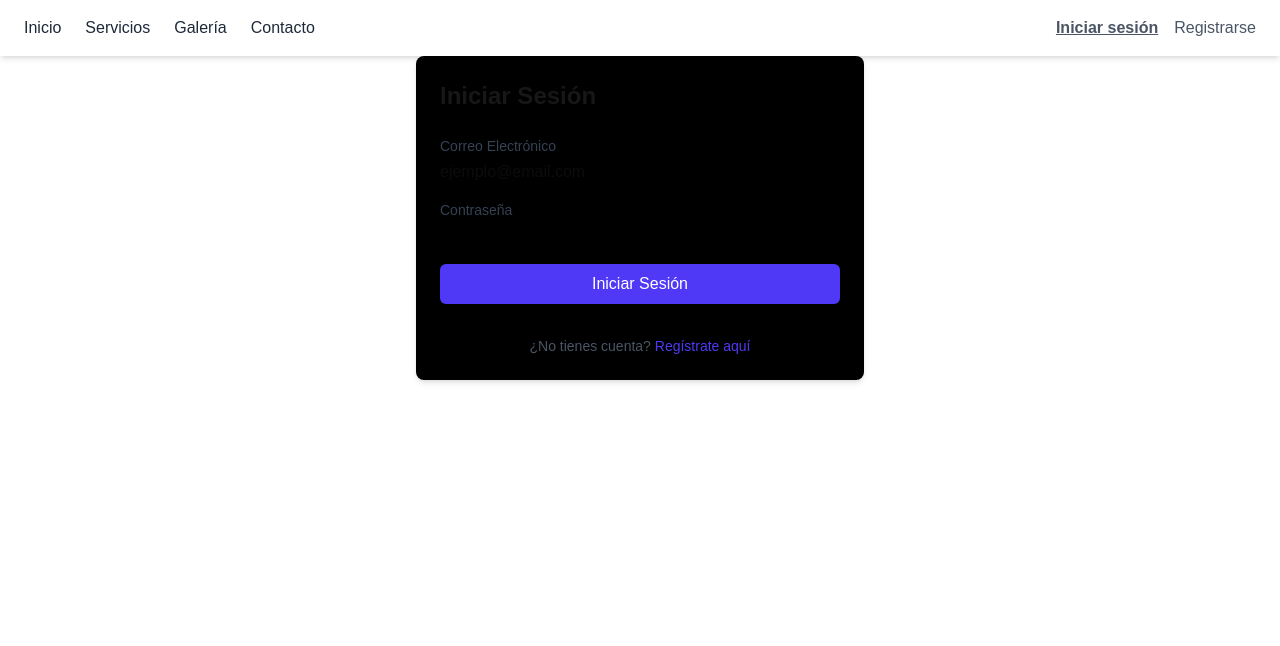
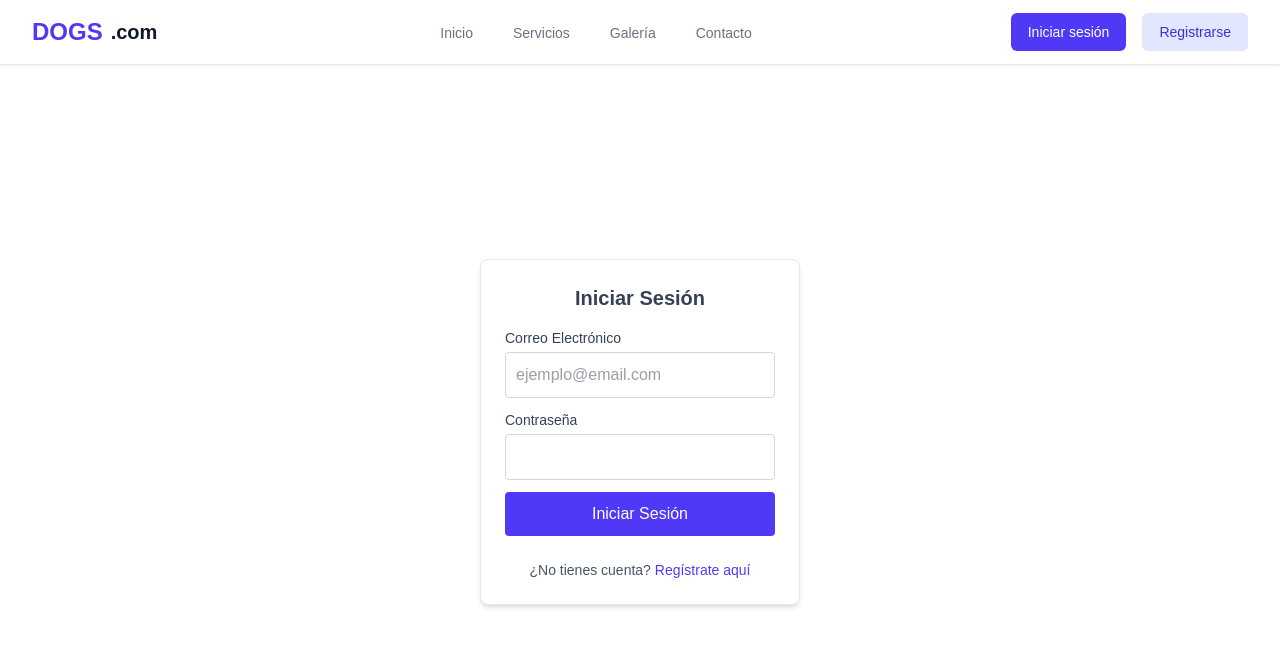
Before and after one commit to MrCortes23/ProjectDOGS, a Next.js app: page /login in a window 1280 px wide. Shown: the top 646 px of the page. Built offline with nearby package versions, Linux system fonts and the light colour scheme.

Commit message:
dashboard hecho y estilos mas cleans

```diff
--- a/app/dashboard/layout.tsx
+++ b/app/dashboard/layout.tsx
@@ -1,14 +1,13 @@
 import { redirect } from 'next/navigation';
 import { ReactNode } from 'react';
 import { cookies } from 'next/headers';
-import LogoutButton from '@/components/dashboard/logout-button';
+import Sidebar from '@/components/dashboard/Sidebar';
 
 export default async function DashboardLayout({
   children,
 }: {
   children: ReactNode;
 }) {
-  // Verificar si hay sesión iniciada usando cookies
   const allCookies = await cookies();
   const token = allCookies.get('token')?.value;
   const user = allCookies.get('user')?.value;
@@ -18,28 +17,13 @@ export default async function DashboardLayout({
   }
 
   return (
-    <div className="min-h-screen">
-      {/* Navbar */}
-      <nav className="bg-white shadow">
-        <div className="max-w-7xl mx-auto px-4 sm:px-6 lg:px-8">
-          <div className="flex justify-between h-16">
-            <div className="flex">
-              <div className="flex-shrink-0 flex items-center">
-                <span className="text-xl font-bold text-indigo-600">Mi Dashboard</span>
-              </div>
-            </div>
-            <div className="flex items-center">
-              <div className="ml-3 relative">
-                <LogoutButton />
-              </div>
-            </div>
-          </div>
-        </div>
-      </nav>
+    <div className="flex min-h-screen bg-gray-50">
 
-      <main className="max-w-7xl mx-auto py-6 sm:px-6 lg:px-8">
+      <Sidebar />
+
+      <div className="flex-1 p-8">
         {children}
-      </main>
+      </div>
     </div>
   );
 }
--- a/app/dashboard/page.tsx
+++ b/app/dashboard/page.tsx
@@ -1,9 +1,23 @@
+"use client"
+
 export default function Dashboard() {
   return (
-    <div className="p-8">
-      <h1 className="text-3xl font-bold text-white mb-8">Bienvenido a tu Dashboard</h1>
-      <div className="bg-white rounded-lg p-6">
-        <p className="text-gray-600">Contenido del dashboard</p>
+    <div className="space-y-6">
+      <h1 className="text-3xl font-bold text-gray-900">Bienvenido a tu Dashboard</h1>
+      <div className="grid grid-cols-1 gap-6 sm:grid-cols-2 lg:grid-cols-3">
+        {/* Tarjetas de contenido */}
+        <div className="bg-white p-6 rounded-lg shadow">
+          <h2 className="text-xl font-semibold text-gray-900 mb-2">Perros</h2>
+          <p className="text-gray-600">Gestiona tus perros aquí</p>
+        </div>
+        <div className="bg-white p-6 rounded-lg shadow">
+          <h2 className="text-xl font-semibold text-gray-900 mb-2">Citas</h2>
+          <p className="text-gray-600">Administra tus citas veterinarias</p>
+        </div>
+        <div className="bg-white p-6 rounded-lg shadow">
+          <h2 className="text-xl font-semibold text-gray-900 mb-2">Configuración</h2>
+          <p className="text-gray-600">Ajustes de tu cuenta</p>
+        </div>
       </div>
     </div>
   );
--- a/app/page.tsx
+++ b/app/page.tsx
@@ -1,13 +1,13 @@
 "use client"
 
 import Navbar from "@/components/navbar"
-
 
 export default function Home() {
   return (
     <div className="min-h-screen bg-white dark:bg-gray-950 transition-colors duration-300 overflow-hidden">
 
       <Navbar />
+
     </div>
   )
 }
--- a/components/auth/login-form.tsx
+++ b/components/auth/login-form.tsx
@@ -42,12 +42,13 @@ export default function LoginForm() {
   };
 
   return (
-    <div className="max-w-md mx-auto p-6 bg-black rounded-lg shadow-md">
-      <h2 className="text-2xl font-bold mb-6">Iniciar Sesión</h2>
-      {error && <div className="text-red-500 mb-4">{error}</div>}
-      <form onSubmit={handleSubmit} className="space-y-4">
+    <div className="flex items-center justify-center min-h-[calc(100vh-64px)]">
+      <div className="w-80 p-6 bg-white border border-gray-200 rounded-lg shadow-md">
+        <h2 className="text-xl font-semibold mb-4 text-gray-700 text-center">Iniciar Sesión</h2>
+        {error && <div className="text-red-500 mb-4 text-center">{error}</div>}
+        <form onSubmit={handleSubmit} className="space-y-3">
           <div>
-          <label htmlFor="email" className="block text-sm font-medium text-gray-700">
+            <label htmlFor="email" className="block text-sm font-medium text-gray-700 mb-1">
               Correo Electrónico
             </label>
             <input
@@ -55,13 +56,13 @@ export default function LoginForm() {
               id="email"
               value={email}
               onChange={(e) => setEmail(e.target.value)}
-            className="mt-1 block w-full rounded-md border-gray-300 shadow-sm focus:border-indigo-500 focus:ring-indigo-500"
+              className="w-full p-2.5 rounded border border-gray-300 text-gray-700 focus:outline-none focus:border-indigo-500 focus:ring-1 focus:ring-indigo-500 transition-colors duration-200"
               required
               placeholder="ejemplo@email.com"
             />
           </div>
           <div>
-          <label htmlFor="password" className="block text-sm font-medium text-gray-700">
+            <label htmlFor="password" className="block text-sm font-medium text-gray-700 mb-1">
               Contraseña
             </label>
             <input
@@ -69,26 +70,27 @@ export default function LoginForm() {
               id="password"
               value={password}
               onChange={(e) => setPassword(e.target.value)}
-            className="mt-1 block w-full rounded-md border-gray-300 shadow-sm focus:border-indigo-500 focus:ring-indigo-500"
+              className="w-full p-2.5 rounded border border-gray-300 text-gray-700 focus:outline-none focus:border-indigo-500 focus:ring-1 focus:ring-indigo-500 transition-colors duration-200"
               required
               minLength={6}
             />
           </div>
           <button
             type="submit"
-          className="w-full bg-indigo-600 text-white py-2 px-4 rounded-md hover:bg-indigo-700 focus:outline-none focus:ring-2 focus:ring-indigo-500 focus:ring-offset-2"
+            className="w-full bg-indigo-600 text-white py-2.5 px-4 rounded hover:bg-indigo-700 focus:outline-none focus:ring-2 focus:ring-indigo-500 focus:ring-offset-2 transition-colors duration-200"
           >
             Iniciar Sesión
           </button>
-        <div className="mt-4 text-center">
+          <div className="mt-3 text-center">
             <p className="text-sm text-gray-600">
               ¿No tienes cuenta?{' '}
-            <a href="/register" className="font-medium text-indigo-600 hover:text-indigo-500">
+              <a href="/register" className="font-medium text-indigo-600 hover:text-indigo-500 transition-colors duration-200">
                 Regístrate aquí
               </a>
             </p>
           </div>
         </form>
       </div>
+    </div>
   );
 }
--- a/components/auth/register-form.tsx
+++ b/components/auth/register-form.tsx
@@ -49,12 +49,13 @@ export default function RegisterForm() {
   };
 
   return (
-    <div className="max-w-md mx-auto p-6 bg-black rounded-lg shadow-md">
-      <h2 className="text-2xl font-bold mb-6">Registrarse</h2>
-      {error && <div className="text-red-500 mb-4">{error}</div>}
-      <form onSubmit={handleSubmit} className="space-y-4">
+    <div className="flex items-center justify-center min-h-[calc(100vh-64px)]">
+      <div className="w-80 p-6 bg-white border border-gray-200 rounded-lg shadow-md">
+        <h2 className="text-xl font-semibold mb-4 text-gray-700 text-center">Registrarse</h2>
+        {error && <div className="text-red-500 mb-4 text-center">{error}</div>}
+        <form onSubmit={handleSubmit} className="space-y-3">
           <div>
-          <label htmlFor="name" className="block text-sm font-medium text-gray-700">
+            <label htmlFor="name" className="block text-sm font-medium text-gray-700 mb-1">
               Nombre
             </label>
             <input
@@ -62,12 +63,12 @@ export default function RegisterForm() {
               id="name"
               value={name}
               onChange={(e) => setName(e.target.value)}
-            className="mt-1 block w-full rounded-md border-gray-300 shadow-sm focus:border-indigo-500 focus:ring-indigo-500"
+              className="w-full p-2 rounded border border-gray-300 text-gray-700 focus:outline-none focus:border-indigo-500 focus:ring-1 focus:ring-indigo-500 transition-colors duration-200"
               required
             />
           </div>
           <div>
-          <label htmlFor="email" className="block text-sm font-medium text-gray-700">
+            <label htmlFor="email" className="block text-sm font-medium text-gray-700 mb-1">
               Correo Electrónico
             </label>
             <input
@@ -75,12 +76,12 @@ export default function RegisterForm() {
               id="email"
               value={email}
               onChange={(e) => setEmail(e.target.value)}
-            className="mt-1 block w-full rounded-md border-gray-300 shadow-sm focus:border-indigo-500 focus:ring-indigo-500"
+              className="w-full p-2 rounded border border-gray-300 text-gray-700 focus:outline-none focus:border-indigo-500 focus:ring-1 focus:ring-indigo-500 transition-colors duration-200"
               required
             />
           </div>
           <div>
-          <label htmlFor="phone" className="block text-sm font-medium text-gray-700">
+            <label htmlFor="phone" className="block text-sm font-medium text-gray-700 mb-1">
               Teléfono
             </label>
             <input
@@ -88,12 +89,12 @@ export default function RegisterForm() {
               id="phone"
               value={phone}
               onChange={(e) => setPhone(e.target.value)}
-            className="mt-1 block w-full rounded-md border-gray-300 shadow-sm focus:border-indigo-500 focus:ring-indigo-500"
+              className="w-full p-2 rounded border border-gray-300 text-gray-700 focus:outline-none focus:border-indigo-500 focus:ring-1 focus:ring-indigo-500 transition-colors duration-200"
               required
             />
           </div>
           <div>
-          <label htmlFor="address" className="block text-sm font-medium text-gray-700">
+            <label htmlFor="address" className="block text-sm font-medium text-gray-700 mb-1">
               Dirección
             </label>
             <input
@@ -101,12 +102,12 @@ export default function RegisterForm() {
               id="address"
               value={address}
               onChange={(e) => setAddress(e.target.value)}
-            className="mt-1 block w-full rounded-md border-gray-300 shadow-sm focus:border-indigo-500 focus:ring-indigo-500"
+              className="w-full p-2 rounded border border-gray-300 text-gray-700 focus:outline-none focus:border-indigo-500 focus:ring-1 focus:ring-indigo-500 transition-colors duration-200"
               required
             />
           </div>
           <div>
-          <label htmlFor="password" className="block text-sm font-medium text-gray-700">
+            <label htmlFor="password" className="block text-sm font-medium text-gray-700 mb-1">
               Contraseña
             </label>
             <input
@@ -114,12 +115,12 @@ export default function RegisterForm() {
               id="password"
               value={password}
               onChange={(e) => setPassword(e.target.value)}
-            className="mt-1 block w-full rounded-md border-gray-300 shadow-sm focus:border-indigo-500 focus:ring-indigo-500"
+              className="w-full p-2 rounded border border-gray-300 text-gray-700 focus:outline-none focus:border-indigo-500 focus:ring-1 focus:ring-indigo-500 transition-colors duration-200"
               required
             />
           </div>
           <div>
-          <label htmlFor="confirmPassword" className="block text-sm font-medium text-gray-700">
+            <label htmlFor="confirmPassword" className="block text-sm font-medium text-gray-700 mb-1">
               Confirmar Contraseña
             </label>
             <input
@@ -127,17 +128,18 @@ export default function RegisterForm() {
               id="confirmPassword"
               value={confirmPassword}
               onChange={(e) => setConfirmPassword(e.target.value)}
-            className="mt-1 block w-full rounded-md border-gray-300 shadow-sm focus:border-indigo-500 focus:ring-indigo-500"
+              className="w-full p-2 rounded border border-gray-300 text-gray-700 focus:outline-none focus:border-indigo-500 focus:ring-1 focus:ring-indigo-500 transition-colors duration-200"
               required
             />
           </div>
           <button
             type="submit"
-          className="w-full bg-indigo-600 text-white py-2 px-4 rounded-md hover:bg-indigo-700 focus:outline-none focus:ring-2 focus:ring-indigo-500 focus:ring-offset-2"
+            className="w-full bg-indigo-600 text-white py-2.5 px-4 rounded hover:bg-indigo-700 focus:outline-none focus:ring-2 focus:ring-indigo-500 focus:ring-offset-2 transition-colors duration-200"
           >
             Registrarse
           </button>
         </form>
       </div>
+    </div>
   );
 }
--- /dev/null
+++ b/components/dashboard/Sidebar.tsx
@@ -0,0 +1,44 @@
+import React from 'react';
+import  Link  from 'next/link';
+import LogoutButton from './logout-button';
+
+const Sidebar: React.FC = () => {
+  return (
+    <nav className="w-64 h-screen bg-white border-r border-gray-200 p-4 flex flex-col">
+      <ul className="flex-grow space-y-2">
+        <li>
+          <Link
+            href="/perros"
+            className="flex items-center space-x-3 p-3 rounded-lg text-gray-700 hover:bg-gray-50 transition-colors duration-200"
+          >
+            <span className="text-xl">🐶</span>
+            <span>Perros</span>
+          </Link>
+        </li>
+        <li>
+          <Link
+            href="/citas"
+            className="flex items-center space-x-3 p-3 rounded-lg text-gray-700 hover:bg-gray-50 transition-colors duration-200"
+          >
+            <span className="text-xl">📅</span>
+            <span>Citas</span>
+          </Link>
+        </li>
+        <li>
+          <Link
+            href="/configuracion"
+            className="flex items-center space-x-3 p-3 rounded-lg text-gray-700 hover:bg-gray-50 transition-colors duration-200"
+          >
+            <span className="text-xl">⚙️</span>
+            <span>Configuración</span>
+          </Link>
+        </li>
+      </ul>
+      <div className="mt-4">
+        <LogoutButton />
+      </div>
+    </nav>
+  );
+};
+
+export default Sidebar;
--- a/components/dashboard/logout-button.tsx
+++ b/components/dashboard/logout-button.tsx
@@ -11,10 +11,13 @@ export default function LogoutButton() {
   return (
     <button
       type="button"
-      className="bg-black rounded-full flex text-sm focus:outline-none focus:ring-2 focus:ring-offset-2 focus:ring-indigo-500"
+      className="w-full flex items-center justify-between p-3 rounded-lg text-red-600 hover:bg-red-50 transition-colors duration-200"
       onClick={handleLogout}
     >
-      Cerrar Sesión
+      <span>Cerrar Sesión</span>
+      <svg className="w-5 h-5" fill="none" stroke="currentColor" viewBox="0 0 24 24">
+        <path strokeLinecap="round" strokeLinejoin="round" strokeWidth={2} d="M17 16l4-4m0 0l-4-4m4 4H7m6 4v1a3 3 0 01-3 3H6a3 3 0 01-3-3V7a3 3 0 013-3h4a3 3 0 013 3v1" />
+      </svg>
     </button>
   );
 }
--- a/components/navbar.tsx
+++ b/components/navbar.tsx
@@ -4,55 +4,81 @@ import Link from 'next/link';
 import { usePathname } from 'next/navigation';
 import React from 'react';
 
-const mainNavItems = [
-  { label: 'Inicio', href: '/' },
-  { label: 'Servicios', href: '/servicios' },
-  { label: 'Galería', href: '/galeria' },
-  { label: 'Contacto', href: '/contacto' },
-];
-
-const authNavItems = [
-  { label: 'Iniciar sesión', href: '/login' },
-  { label: 'Registrarse', href: '/registro' },
-];
-
 const Navbar: React.FC = () => {
   const pathname = usePathname();
 
   return (
-    <nav className="bg-white shadow-md px-6 py-4">
-      <div className="max-w-7xl mx-auto flex justify-between items-center">
-        {/* Navegación principal */}
-        <ul className="flex space-x-6">
-          {mainNavItems.map((item) => (
-            <li key={item.href}>
+    <nav className="bg-white shadow-sm">
+      <div className="max-w-7xl mx-auto px-4 sm:px-6 lg:px-8">
+        <div className="flex justify-between h-16">
+          {/* Logo y título */}
+          <div className="flex items-center">
+            <Link href="/" className="flex items-center space-x-2">
+              <span className="text-2xl font-bold text-indigo-600">DOGS</span>
+              <span className="text-xl font-semibold text-gray-900">.com</span>
+            </Link>
+          </div>
+
+          {/* Menú de navegación */}
+          <div className="hidden sm:ml-6 sm:flex sm:space-x-8">
             <Link
-                href={item.href}
-                className={`text-gray-800 hover:text-blue-600 font-medium ${
-                  pathname === item.href ? 'border-b-2 border-blue-600' : ''
+              href="/"
+              className={`inline-flex items-center px-1 pt-1 border-b-2 text-sm font-medium ${
+                pathname === '/'
+                  ? 'border-indigo-500 text-gray-900'
+                  : 'border-transparent text-gray-500 hover:border-gray-300 hover:text-gray-700'
               }`}
             >
-                {item.label}
+              Inicio
             </Link>
-            </li>
-          ))}
-        </ul>
+            <Link
+              href="/servicios"
+              className={`inline-flex items-center px-1 pt-1 border-b-2 text-sm font-medium ${
+                pathname === '/servicios'
+                  ? 'border-indigo-500 text-gray-900'
+                  : 'border-transparent text-gray-500 hover:border-gray-300 hover:text-gray-700'
+              }`}
+            >
+              Servicios
+            </Link>
+            <Link
+              href="/galeria"
+              className={`inline-flex items-center px-1 pt-1 border-b-2 text-sm font-medium ${
+                pathname === '/galeria'
+                  ? 'border-indigo-500 text-gray-900'
+                  : 'border-transparent text-gray-500 hover:border-gray-300 hover:text-gray-700'
+              }`}
+            >
+              Galería
+            </Link>
+            <Link
+              href="/contacto"
+              className={`inline-flex items-center px-1 pt-1 border-b-2 text-sm font-medium ${
+                pathname === '/contacto'
+                  ? 'border-indigo-500 text-gray-900'
+                  : 'border-transparent text-gray-500 hover:border-gray-300 hover:text-gray-700'
+              }`}
+            >
+              Contacto
+            </Link>
+          </div>
 
           {/* Botones de autenticación */}
-        <ul className="flex space-x-4">
-          {authNavItems.map((item) => (
-            <li key={item.href}>
+          <div className="flex items-center space-x-4">
             <Link
-                href={item.href}
-                className={`text-gray-600 hover:text-blue-600 ${
-                  pathname === item.href ? 'font-semibold underline' : ''
-                }`}
+              href="/login"
+              className="inline-flex items-center px-4 py-2 border border-transparent text-sm font-medium rounded-md text-white bg-indigo-600 hover:bg-indigo-700 focus:outline-none focus:ring-2 focus:ring-offset-2 focus:ring-indigo-500"
             >
-                {item.label}
+              Iniciar sesión
             </Link>
-            </li>
-          ))}
-        </ul>
+            <Link
+              href="/registro"
+              className="inline-flex items-center px-4 py-2 border border-transparent text-sm font-medium rounded-md text-indigo-700 bg-indigo-100 hover:bg-indigo-200 focus:outline-none focus:ring-2 focus:ring-offset-2 focus:ring-indigo-500"
+            >
+              Registrarse
+            </Link>
+          </div>
+        </div>
       </div>
     </nav>
   );
```
Also changed, not shown: package.json (+6 -1 lines), 1 other file (tests, documents, lock files or other folders). Lines whose indentation alone changed are shown as unchanged.
